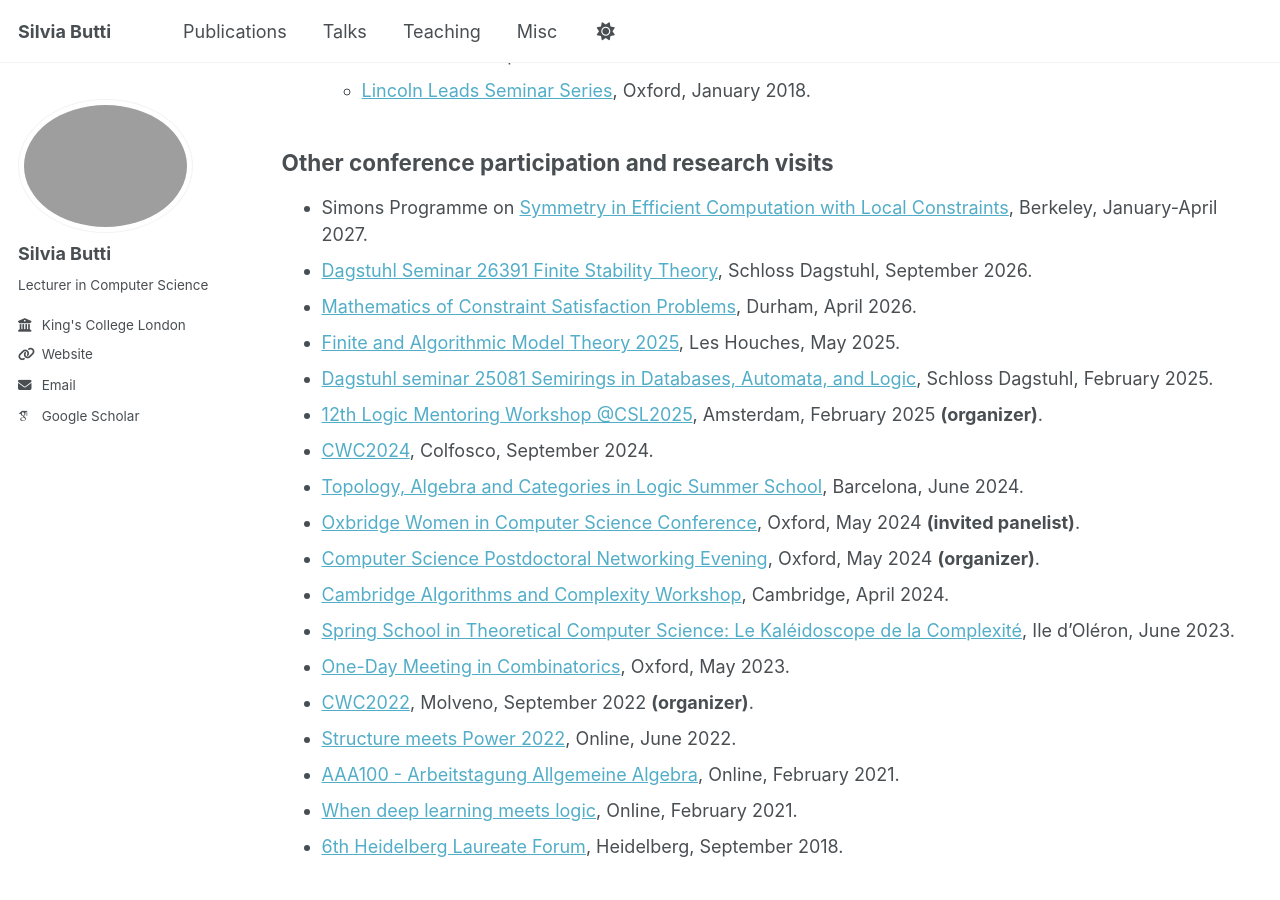
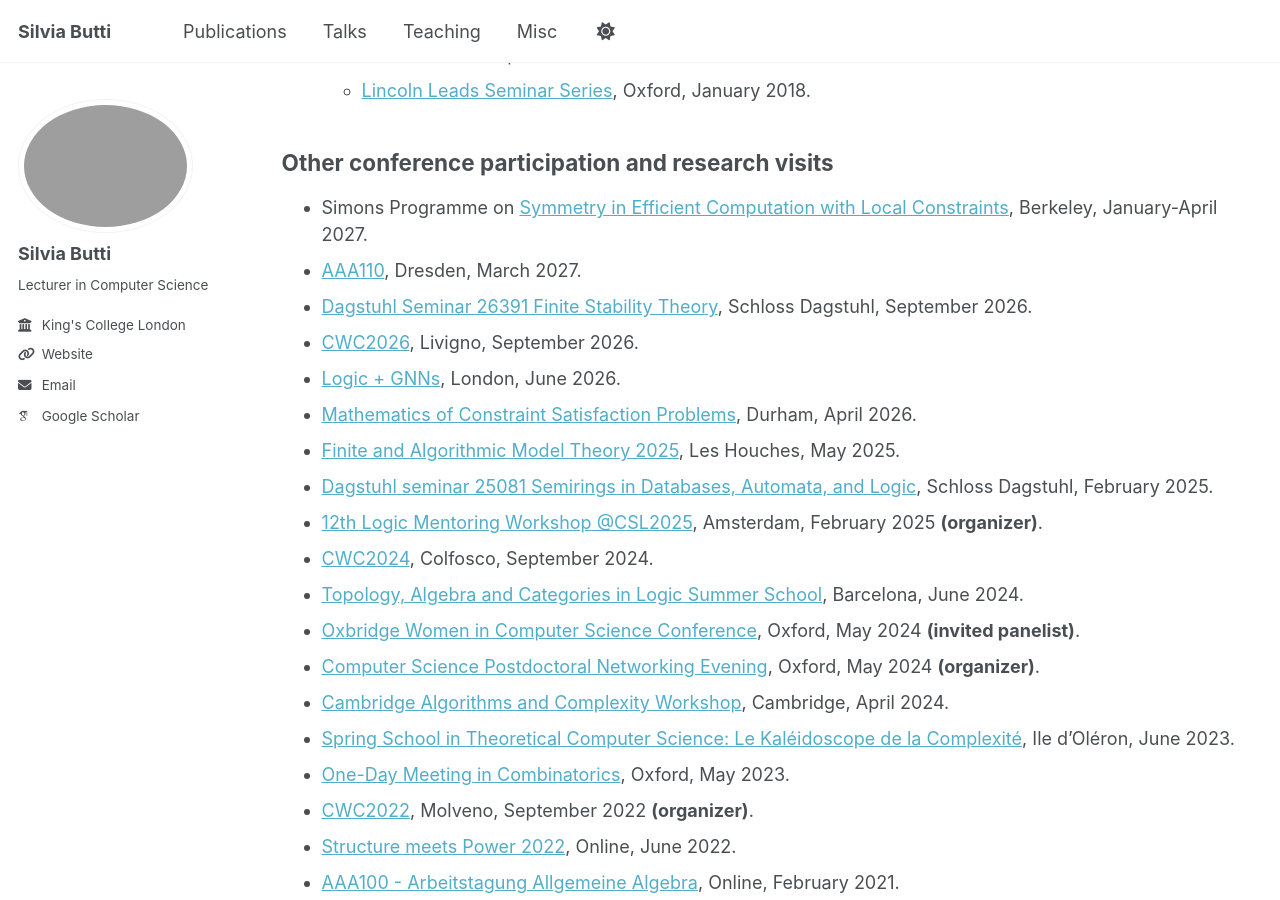
Before and after one commit to silviabutti/silviabutti.github.io, a Jekyll site: the page built from _pages/talks.md, in a window 1280 px wide and 900 px high, scrolled down 1472 px. Built offline with Jekyll 4.4.1, drawn with Linux system fonts in a browser that asks for light colours; some web fonts are replaced; a script bundle is joined from its source files by our own code; library files that are not in the unit come from our copies.

Commit message:
Update talks.md

```diff
--- a/_pages/talks.md
+++ b/_pages/talks.md
@@ -50,7 +50,10 @@ author_profile: true
 ## Other conference participation and research visits
 
 - Simons Programme on [Symmetry in Efficient Computation with Local Constraints](https://simons.berkeley.edu/programs/symmetry-efficient-computation-local-constraints/workshops#simons-tabs), Berkeley, January-April 2027.
+- [AAA110](https://tu-dresden.de/mn/math/algebra/forschung/tagungen/aaaseries/aaa110), Dresden, March 2027.
 - [Dagstuhl Seminar 26391 Finite Stability Theory](https://www.dagstuhl.de/seminars/seminar-calendar/seminar-details/26391), Schloss Dagstuhl, September 2026.
+- [CWC2026](https://cspworldcongress.org/), Livigno, September 2026.
+- [Logic + GNNs](https://pwalega.github.io/logic-gnn-2026/), London, June 2026.
 - [Mathematics of Constraint Satisfaction Problems](https://durham.csp-seminar.org/), Durham, April 2026.
 - [Finite and Algorithmic Model Theory 2025](https://fmt25.labri.fr/index.html), Les Houches, May 2025.
 - [Dagstuhl seminar 25081 Semirings in Databases, Automata, and Logic](https://www.dagstuhl.de/en/seminars/seminar-calendar/seminar-details/25081), Schloss Dagstuhl, February 2025.
```
